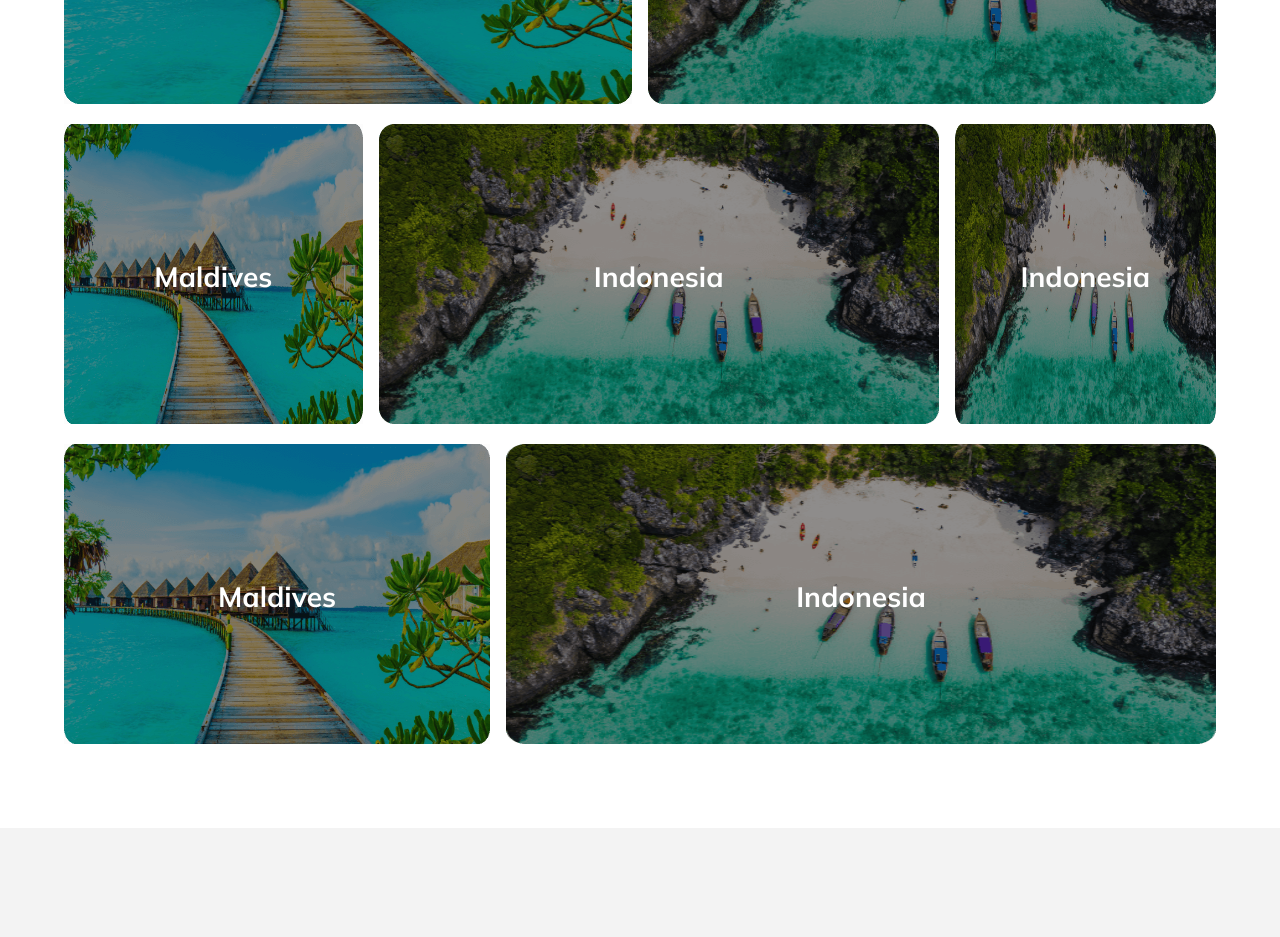
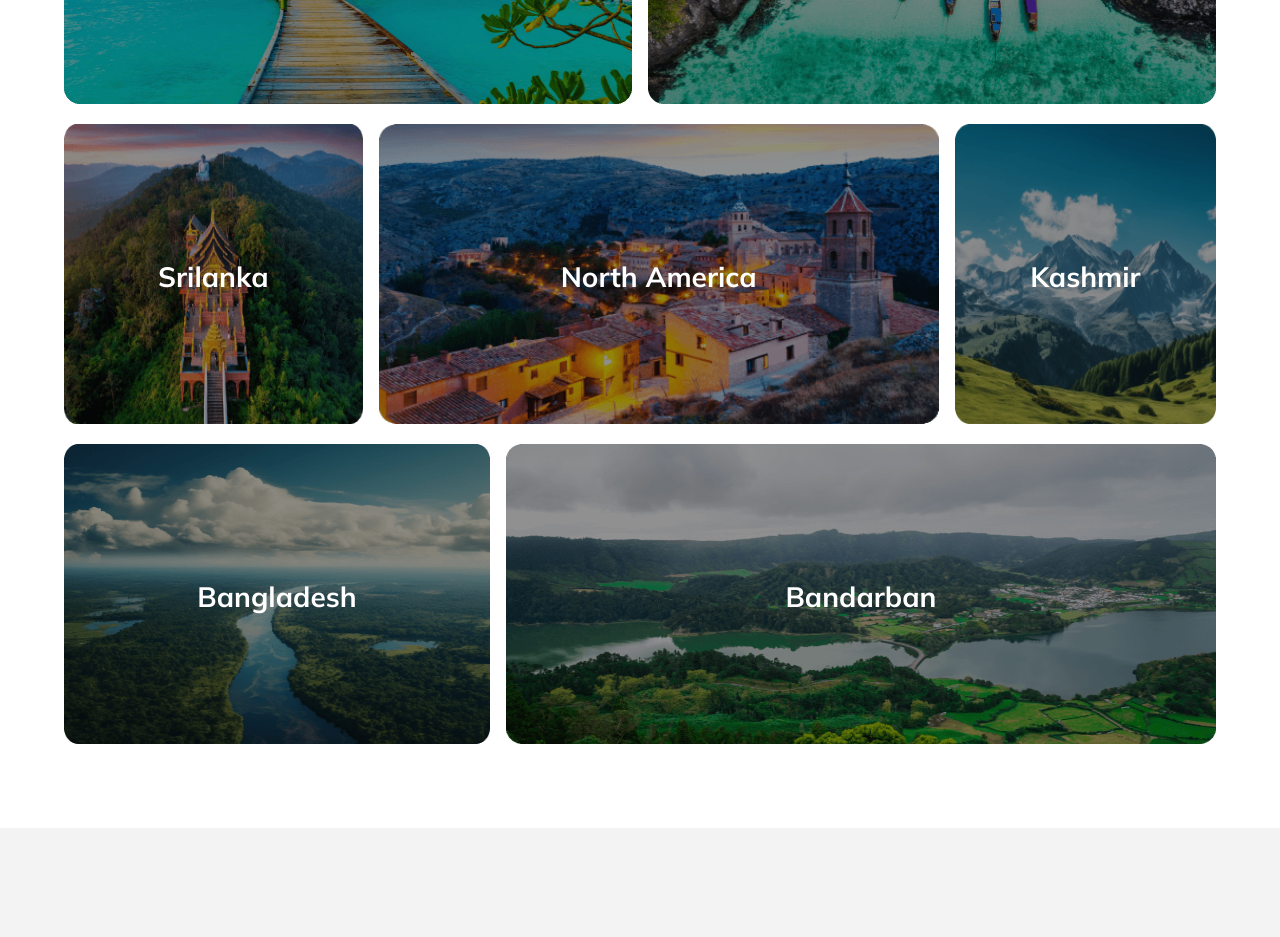
Before and after one commit to RaihanIslamRauf/hero-travel, a plain HTML site: page index.html in a window 1280 px wide. Shown: the part 1740-2677 px from the top of the page. Drawn offline with Linux system fonts and the light colour scheme.

Commit message:
added 5 new images for choose your destination section

```diff
--- a/index.html
+++ b/index.html
@@ -77,26 +77,26 @@
         </div>
         <div class="row-2">
             <div class="country-card">
-                <img src="./images/Rectangle 5.png" alt="">
-                <p class="country">Maldives</p>
+                <img src="./images/Rectangle 6.png" alt="">
+                <p class="country">Srilanka</p>
             </div>
             <div class="country-card">
-                <img src="./images/Rectangle 8.png" alt="">
-                <p class="country">Indonesia</p>
+                <img src="./images/Rectangle 7.png" alt="">
+                <p class="country">North America</p>
             </div>
             <div class="country-card">
-                <img src="./images/Rectangle 8.png" alt="">
-                <p class="country">Indonesia</p>
+                <img src="./images/Rectangle 9.png" alt="">
+                <p class="country">Kashmir</p>
             </div>
         </div>
         <div class="row-3">
             <div class="country-card">
-                <img src="./images/Rectangle 5.png" alt="">
-                <p class="country">Maldives</p>
+                <img src="./images/Rectangle 11.png" alt="">
+                <p class="country">Bangladesh</p>
             </div>
             <div class="country-card">
-                <img src="./images/Rectangle 8.png" alt="">
-                <p class="country">Indonesia</p>
+                <img src="./images/Rectangle 10.png" alt="">
+                <p class="country">Bandarban</p>
             </div>
         </div>
      </section>
```
